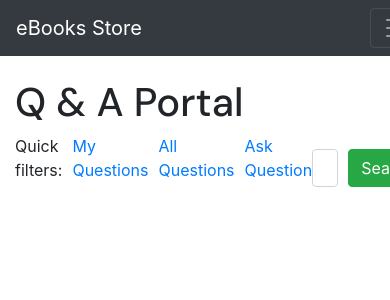
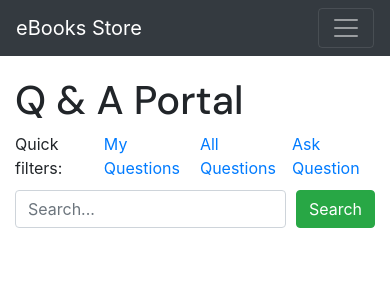
Before and after one commit to anandshekhr/ecommerce-books-store, a Django app: template src/templates/qa/questions_list.html in a window 390 px wide. Shown: the top 300 px of the page. Run offline with Django 5.2, Linux system fonts and the light colour scheme; the template is opened without the code that fills it, so the values that code supplies are empty; some libraries are stand-ins or nearby versions.

Commit message:
FIX Q n A mobile view

```diff
--- a/src/templates/qa/questions_list.html
+++ b/src/templates/qa/questions_list.html
@@ -36,6 +36,7 @@
 .answer-preview {
     max-height: 60px;
     overflow: hidden;
+    margin-left: 15%;
     position: relative;
 }
 .expand-btn {
@@ -105,6 +106,7 @@ textarea {
     color: grey;
     font-weight:200;
     margin-top:0%;
+    margin-left: 15%;
 }
 .ask-question{
     float:right;
@@ -145,6 +147,28 @@ textarea {
     background-color: #f9f9f9; /* Optional background color */
 }
 
+/* Mobile view adjustments */
+@media (max-width: 768px) {
+    .container-filter {
+        flex-direction: column; /* Stack elements vertically */
+        align-items: flex-start; /* Align items to the start of the container */
+    }
+
+    .quick-filters {
+        margin-bottom: 10px; /* Adjust space between filters and the search bar */
+        width: 100%; /* Make the filters take full width */
+    }
+
+    .filters {
+        width: 100%; /* Make the search input take full width */
+    }
+
+    .search-form input {
+        width: 100%; /* Full width search bar in mobile view */
+        max-width: 290px;
+        {% comment %} margin-bottom: 10px; /* Add space below the search input */ {% endcomment %}
+    }
+}
 
 
 {% endblock style %}
@@ -191,7 +215,7 @@ textarea {
         {% if question.document %}
         <br><a href="{{ question.document.url }}" target="_blank">Download Document</a>
         {% endif %}
-        <p class="question-answer-date">{{question.created_at}}</p>
+        <p class="question-answer-date" style="margin-left: 0px;">{{question.created_at}}</p>
 
         {% if question.answers.count > 0 %}
             <p>Answers:</p>
```
